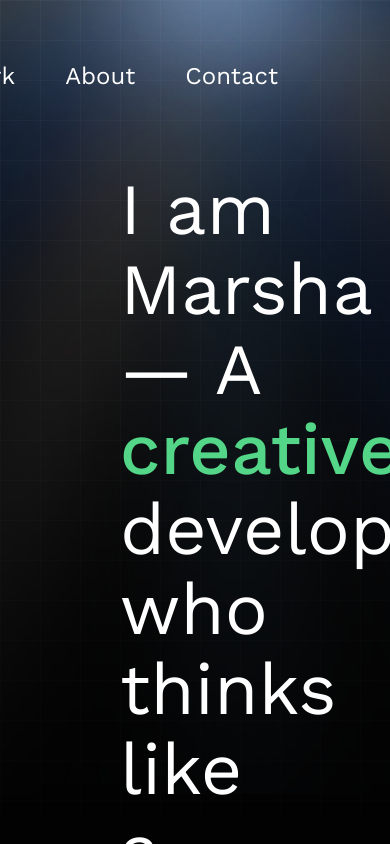
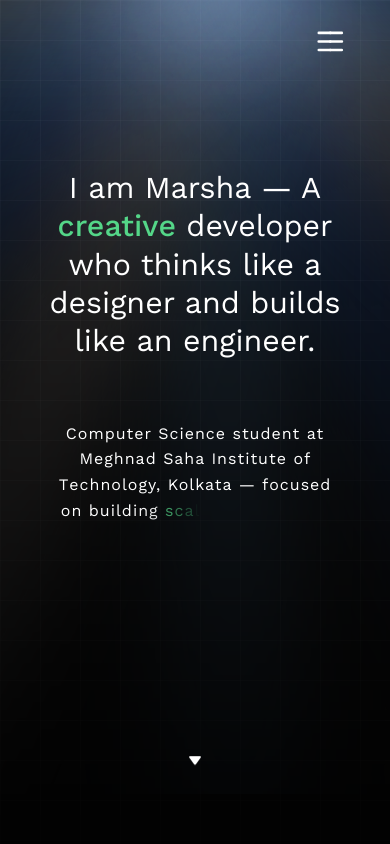
Before and after one commit to 04Marsha/marsha-sharma, an Angular app: page / in a window 390 px wide. Built offline with nearby package versions, Linux system fonts and the light colour scheme.

Commit message:
scroll-down-arrow

```diff
--- /dev/null
+++ b/src/app/UIElements/hamburger/hamburger.component.css
@@ -0,0 +1,61 @@
+body {
+  align-items: center;
+  background: #3f5ed0;
+  display: flex;
+  height: 100vh;
+  justify-content: center;
+  margin: 0;
+}
+.container {
+  cursor: pointer;
+  display: flex;
+}
+svg {
+  transition: transform 500ms cubic-bezier(0.4, 0, 0.2, 1);
+}
+.active svg {
+  transform: rotate(90deg);
+}
+path {
+  transition: transform 500ms cubic-bezier(0.4, 0, 0.2, 1),
+    stroke-dasharray 500ms cubic-bezier(0.4, 0, 0.2, 1),
+    stroke-dashoffset 500ms cubic-bezier(0.4, 0, 0.2, 1);
+}
+path:nth-child(1) {
+  transform-origin: 36% 40%;
+}
+path:nth-child(2) {
+  stroke-dasharray: 29 299;
+}
+path:nth-child(3) {
+  transform-origin: 35% 63%;
+}
+path:nth-child(4) {
+  stroke-dasharray: 29 299;
+}
+path:nth-child(5) {
+  transform-origin: 61% 52%;
+}
+path:nth-child(6) {
+  transform-origin: 62% 52%;
+}
+.active path:nth-child(1) {
+  transform: translateX(9px) translateY(1px) rotate(45deg);
+}
+.active path:nth-child(2) {
+  stroke-dasharray: 225 299;
+  stroke-dashoffset: -72px;
+}
+.active path:nth-child(3) {
+  transform: translateX(9px) translateY(1px) rotate(-45deg);
+}
+.active path:nth-child(4) {
+  stroke-dasharray: 225 299;
+  stroke-dashoffset: -72px;
+}
+.active path:nth-child(5) {
+  transform: translateX(9px) translateY(1px) rotate(-45deg);
+}
+.active path:nth-child(6) {
+  transform: translateX(9px) translateY(1px) rotate(45deg);
+}
--- /dev/null
+++ b/src/app/UIElements/hamburger/hamburger.component.html
@@ -0,0 +1,40 @@
+<div class="container" onclick="this.classList.toggle('active')">
+  <svg xmlns="http://www.w3.org/2000/svg" width="80" height="80" viewBox="0 0 200 200">
+        <g stroke-width="6.5" stroke-linecap="round">
+          <path
+            d="M72 82.286h28.75"
+            fill="#009100"
+            fill-rule="evenodd"
+            stroke="#fff"
+          />
+          <path
+            d="M100.75 103.714l72.482-.143c.043 39.398-32.284 71.434-72.16 71.434-39.878 0-72.204-32.036-72.204-71.554"
+            fill="none"
+            stroke="#fff"
+          />
+          <path
+            d="M72 125.143h28.75"
+            fill="#009100"
+            fill-rule="evenodd"
+            stroke="#fff"
+          />
+          <path
+            d="M100.75 103.714l-71.908-.143c.026-39.638 32.352-71.674 72.23-71.674 39.876 0 72.203 32.036 72.203 71.554"
+            fill="none"
+            stroke="#fff"
+          />
+          <path
+            d="M100.75 82.286h28.75"
+            fill="#009100"
+            fill-rule="evenodd"
+            stroke="#fff"
+          />
+          <path
+            d="M100.75 125.143h28.75"
+            fill="#009100"
+            fill-rule="evenodd"
+            stroke="#fff"
+          />
+        </g>
+      </svg>
+</div>
--- a/src/app/landing/landing.component.html
+++ b/src/app/landing/landing.component.html
@@ -15,4 +15,23 @@
   </h1>
   <p class="sub-text" id="sub-line"></p>
   <div class="black-overlay"></div>
+  <div class="scroll-indicator">
+    <svg
+      class="triangle"
+      viewBox="0 0 100 100"
+      xmlns="http://www.w3.org/2000/svg"
+    >
+      <path
+        d="M20 35
+         Q21 30 25 30
+         H75
+         Q79 30 80 35
+         L55 70
+         Q50 75 45 70
+         L20 35
+         Z"
+        fill="white"
+      />
+    </svg>
+  </div>
 </div>
--- a/src/app/landing/landing.component.scss
+++ b/src/app/landing/landing.component.scss
@@ -25,7 +25,6 @@
     ),
     linear-gradient(to bottom, rgba(255, 255, 255, 0.03) 1px, transparent 1px);
   background-size: 40px 40px;
-
   opacity: 0;
   transform: translateY(200px);
   transition: opacity 0.3s ease, transform 0.3s ease;
@@ -72,7 +71,7 @@
 
   span {
     display: inline;
-    white-space: normal; // default for others
+    white-space: normal;
   }
 
   #highlight {
@@ -103,7 +102,158 @@
     position: absolute;
     top: 0;
     right: 0;
-    padding: 2rem;
+    padding: 4rem 3rem;
     z-index: 999;
   }
+
+  .scroll-indicator {
+    position: absolute;
+    bottom: 70px;
+    left: 90%;
+    transform: translateX(-50%);
+    width: 60px;
+    height: 45px;
+    animation: bounce 0.5s infinite ease-in-out;
+    z-index: 1001;
+  }
+
+  .triangle {
+    width: 100%;
+    height: 100%;
+    z-index: 1001;
+  }
+
+  @keyframes bounce {
+    0%,
+    100% {
+      transform: translateX(-50%) translateY(0);
+    }
+    50% {
+      transform: translateX(-50%) translateY(-18px);
+    }
+  }
 }
+
+@media screen and (max-width: 1200px) {
+  .landing-container {
+    padding-top: 15vh;
+
+    .intro-text {
+      font-size: 3.5rem;
+      line-height: 4.2rem;
+      width: 80%;
+    }
+
+    .sub-text {
+      width: 70%;
+      font-size: 1.3rem;
+      line-height: 2.2rem;
+    }
+  }
+}
+
+@media screen and (max-width: 992px) {
+  .landing-container {
+    padding: 40px;
+    padding-top: 12vh;
+    align-items: center;
+
+    .intro-text {
+      font-size: 3rem;
+      line-height: 3.8rem;
+      text-align: center;
+    }
+
+    .sub-text {
+      width: 90%;
+      font-size: 1.2rem;
+      line-height: 2rem;
+      align-items: center;
+      text-align: center;
+    }
+
+    .scroll-indicator {
+      bottom: 80px;
+      width: 36px;
+      height: 28px;
+      animation: bounce 0.6s infinite ease-in-out;
+      left: 50%;
+    }
+
+    .triangle {
+      width: 100%;
+      height: 100%;
+    }
+
+  }
+}
+
+@media screen and (max-width: 768px) {
+  .landing-container {
+    padding-left: 30px;
+    padding-top: 20vh;
+    align-items: center;
+
+    .intro-text {
+      font-size: 2.3rem;
+      line-height: 3rem;
+      width: 95%;
+    }
+
+    .sub-text {
+      font-size: 1.1rem;
+      line-height: 1.8rem;
+      margin-top: 60px;
+      align-items: center;
+      text-align: center;
+    }
+
+    .navbar {
+      padding: 1.5rem;
+    }
+
+    .scroll-indicator {
+      bottom: 20px;
+      width: 36px;
+      height: 28px;
+      left: 50%;
+    }
+
+    .triangle {
+      width: 100%;
+      height: 100%;
+    }
+  }
+}
+
+@media screen and (max-width: 480px) {
+  .landing-container {
+    padding: 30px;
+    padding-top: 20vh;
+    align-items: center;
+
+    .intro-text {
+      font-size: 1.9rem;
+      line-height: 2.4rem;
+      width: 100%;
+    }
+
+    .sub-text {
+      font-size: 1rem;
+      line-height: 1.6rem;
+      align-items: center;
+      text-align: center;
+    }
+
+    .navbar {
+      padding: 1rem;
+    }
+
+    .scroll-indicator {
+      bottom: 60px;
+      width: 28px;
+      height: 20px;
+      left: 50%;
+    }
+  }
+}
--- a/src/app/landing/landing.component.ts
+++ b/src/app/landing/landing.component.ts
@@ -46,7 +46,7 @@ export class LandingComponent implements AfterViewInit {
           },
         });
       }, 50);
-    }, 4000);
+    }, 0); //scrolling time
   }
 
   animateSubtitle() {
--- a/src/app/navbar/navbar.component.html
+++ b/src/app/navbar/navbar.component.html
@@ -1,6 +1,19 @@
 <div class="navbar">
-  <span> <a href=""> Home </a> </span>
-  <span> <a href=""> Work </a> </span>
-  <span> <a href=""> About </a> </span>
-  <span> <a href=""> Contact </a> </span>
+  <div class="nav-links large-screens">
+    <span class="home" > <a href=""> Home </a> </span>
+    <span> <a href=""> Work </a> </span>
+    <span> <a href=""> About </a> </span>
+    <span> <a href=""> Contact </a> </span>
+  </div>
+
+  <div class="hamburger">
+    <app-hamburger (click)="toggleMenu()" />
+  </div>
+
+  <div class="small-screens" [class.show]="menuOpen">
+    <span> <a href="">Home</a> </span>
+    <span> <a href="">Work</a> </span>
+    <span> <a href="">About</a> </span>
+    <span> <a href="">Contact</a> </span>
+  </div>
 </div>
--- a/src/app/navbar/navbar.component.scss
+++ b/src/app/navbar/navbar.component.scss
@@ -1,12 +1,80 @@
 .navbar {
+  top: 0;
+  right: 0;
+  z-index: 1000;
+  display: flex;
+  align-items: center;
+  justify-content: space-between;
+  width: 100%;
+
+  .nav-links {
     display: flex;
     flex-direction: row;
     gap: 50px;
-    margin: 30px 80px;
+    margin-right: 80px;
+
+    a {
+      text-decoration: none;
+      color: white;
+      font-size: 1.5rem;
+      transition: color 0.3s ease;
+
+      &:hover {
+        color: #54d688;
+      }
+    }
+  }
+
+  .hamburger {
+    position: absolute;
+    z-index: 1001;
+    display: none;
+    top: 0;
+    right: 0;
+    height: 100px;
+    width: 100px;
+  }
+
+  .small-screens {
+    display: none;
+    flex-direction: column;
+    position: fixed;
+    top: 20px;
+    right: 30px;
+    background-color: #121212;
+    padding: 30px 45px;
+    border-radius: 12px;
+    box-shadow: 0 0 15px rgba(0, 0, 0, 0.6);
+    z-index: 1000;
+
+    span {
+      margin: 10px 0;
+
+      a {
+        color: white;
+        text-decoration: none;
+        font-size: 1.3rem;
+
+        &:hover {
+          color: #54d688;
+        }
+      }
+    }
+
+    &.show {
+      display: flex;
+    }
+  }
 }
 
-.navbar a {
-    text-decoration: none;
-    color: white;
-    font-size: 1.5rem;
+@media screen and (max-width: 995px) {
+  .navbar {
+    .nav-links {
+      display: none;
+    }
+
+    .hamburger {
+      display: flex;
+    }
+  }
 }
--- a/src/app/navbar/navbar.component.ts
+++ b/src/app/navbar/navbar.component.ts
@@ -6,4 +6,11 @@ import { Component } from '@angular/core';
   templateUrl: './navbar.component.html',
   styleUrl: './navbar.component.scss',
 })
-export class NavbarComponent {}
+export class NavbarComponent {
+
+  menuOpen = false;
+
+  toggleMenu() {
+    this.menuOpen = !this.menuOpen;
+  }
+}
```
Also changed, not shown: src/app/UIElements/UIElements.module.ts (+6 -6 lines), src/app/UIElements/hamburger/hamburger.component.ts (added, +10 -0 lines), public/logo.png (added).
